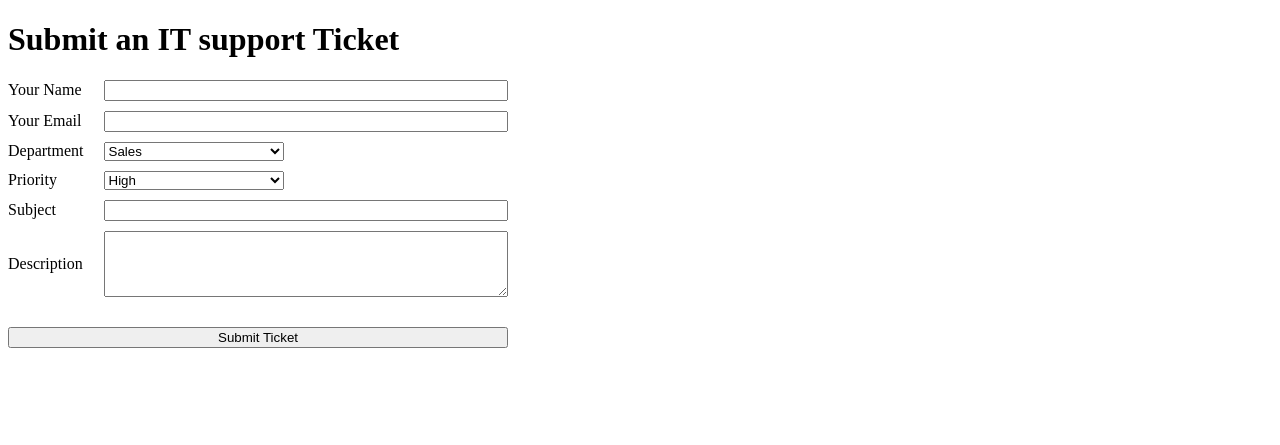
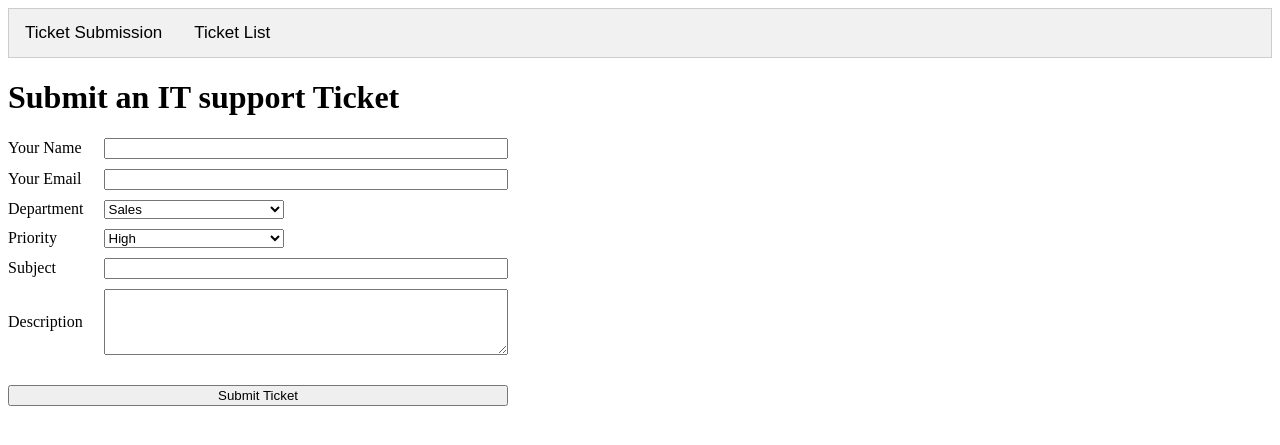
Before and after one commit to link2dak/ItTicketSystem, a Flask app: page / in a window 1280 px wide. Shown: the top 445 px of the page. Run offline with Flask 3, Linux system fonts and the light colour scheme.

Commit message:
made tabs for front end

```diff
--- a/templates/index.html
+++ b/templates/index.html
@@ -6,28 +6,71 @@
 </head>
 
 <style>
-  .form-container {
+  .form-container-main {
     display: grid;
     grid-template-columns: max-content 1fr; /* Column 1 fits label, Column 2 fills space */
     gap: 10px 20px; /* Space between rows and columns */
     align-items: center; /* Vertically center items */
     max-width: 500px;
   }
-  .form-container select {
+  .form-container-main select {
     width: 180px;
 
   }
-   .form-container button {
+   .form-container-main button {
       grid-column: 1 / -1; /* span full width */
       margin-top: 20px;
     }
+    .tab {
+        overflow: hidden;
+        border: 1px solid #ccc;
+        background-color: #f1f1f1;
+        justify-content: center;
+    }
+    /* Style the buttons inside the tab */
+    .tab button {
+        background-color: inherit;
+        float: left;
+        border: none;
+        outline: none;
+        cursor: pointer;
+        padding: 14px 16px;
+        transition: 0.3s;
+        font-size: 17px;
+    }
+    /* Change background color of buttons on hover */
+    .tab button:hover {
+        background-color: #ddd;
+    }
+
+    /* Create an active/current tablink class */
+    .tab button.active {
+        background-color: #ccc;
+    }
+
+    .tabcontentlist{
+        display: none;
+        padding: 6px 12px;
+        border: 1px solid #ccc;
+        border-top: none;
+    }
+
 </style>
 
 <body>
+    <!--making tabs-->
+    <div class="tab">
+        <button class="tablinks" onclick="openPage(event, 'Ticket Submission')">Ticket Submission</button>
+        <button class="tablinks" onclick="openPage(event, 'Ticket List')">Ticket List</button>
+    </div>
     <h1>Submit an IT support Ticket</h1>
+        <!--tab content for list-->
 
+    <div id="Ticket List" class="tabcontentlist">
+        <h2>this is the list of things you are looking for</h2>
+    </div>
     <!-- Form to send data to Python -->
-    <form class="form-container" action="submit" method="POST">
+    <form class="form-container-main" action="submit" method="POST">
         <label for="name">Your Name</label>
         <input type="text" id="name" name="name">
         <label for="email">Your Email</label>
@@ -51,8 +94,46 @@
         <textarea id="description" name="description" rows="4" cols="50">
         </textarea>
         <button type="submit">Submit Ticket</button>
+    </form>
+    <script>
+        function openPage(evt, name){
+            var i, tabcontentmain, tabcontentlist
+            //will bring up the ticket submission site
+            if(name === "Ticket Submission"){
 
-    </form>
+                //displaying the ticket list page
+                tabcontentmain = document.getElementsByClassName("form-container-main")
+                tabcontentmain[0].style.display = "grid";
+
+                //hiding the ticket submission page
+                tabcontentlist = document.getElementsByClassName("tabcontentlist")
+                tabcontentlist[0].style.display = "none";
+
+
+            }
+            else if(name = "Ticket List"){
+                //displaying the ticket list page
+                tabcontentlist = document.getElementsByClassName("tabcontentlist")
+                tabcontentlist[0].style.display = "block";
+
+                //hiding the ticket submission page
+                tabcontentmain = document.getElementsByClassName("form-container-main")
+                tabcontentmain[0].style.display = "none";
+            }
+
+            //makes all buttons look inactive
+            tablinks = document.getElementsByClassName("tablinks");
+            for (i = 0; i < tablinks.length; i++) {
+                tablinks[i].className = tablinks[i].className.replace(" active", "");
+            }
+
+            //activate the currently used button
+            evt.currentTarget.className += " active";
+
+
+
+        }
+    </script>
 
     <!-- Display results from Python -->
     {% if result %}
```
